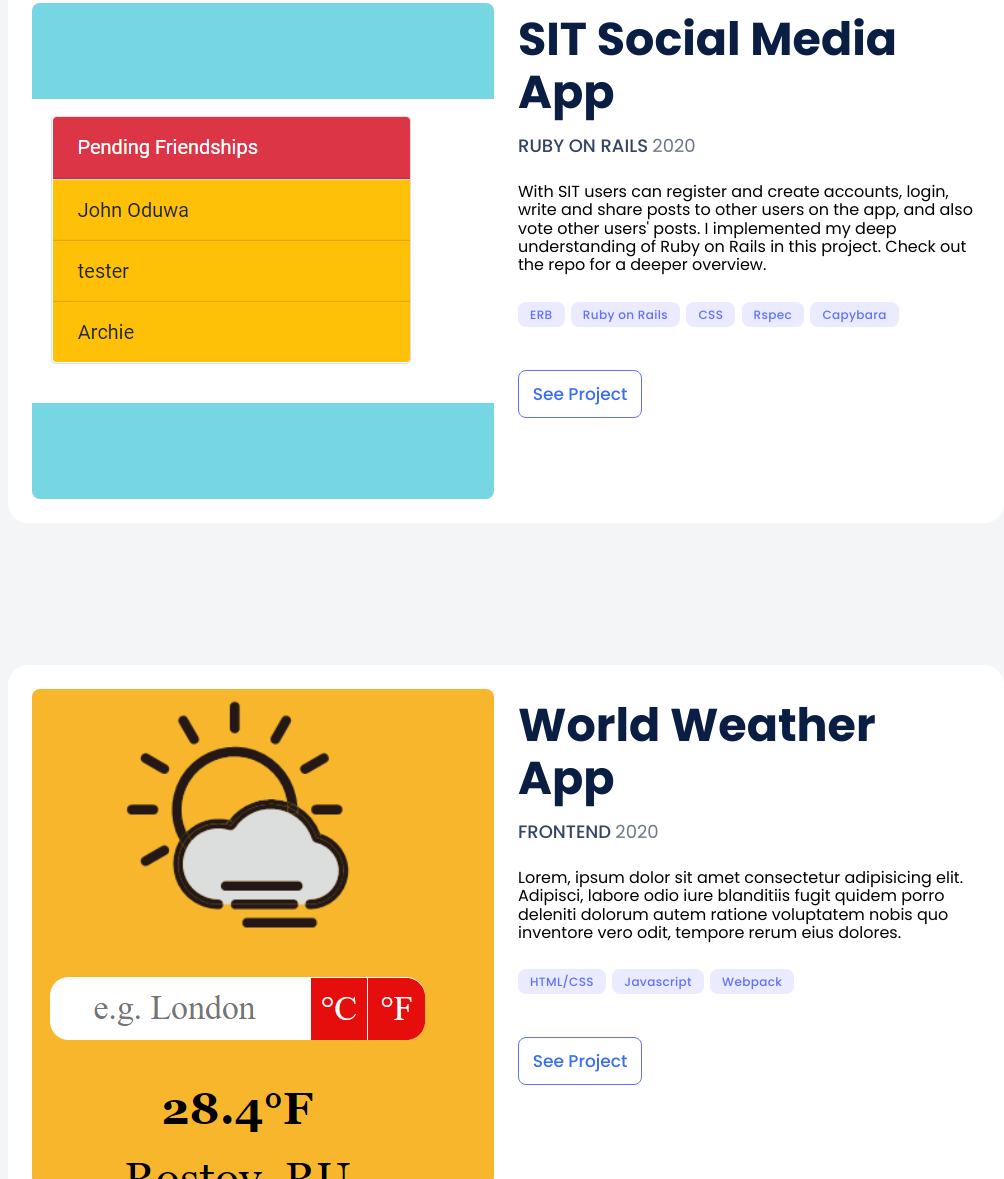
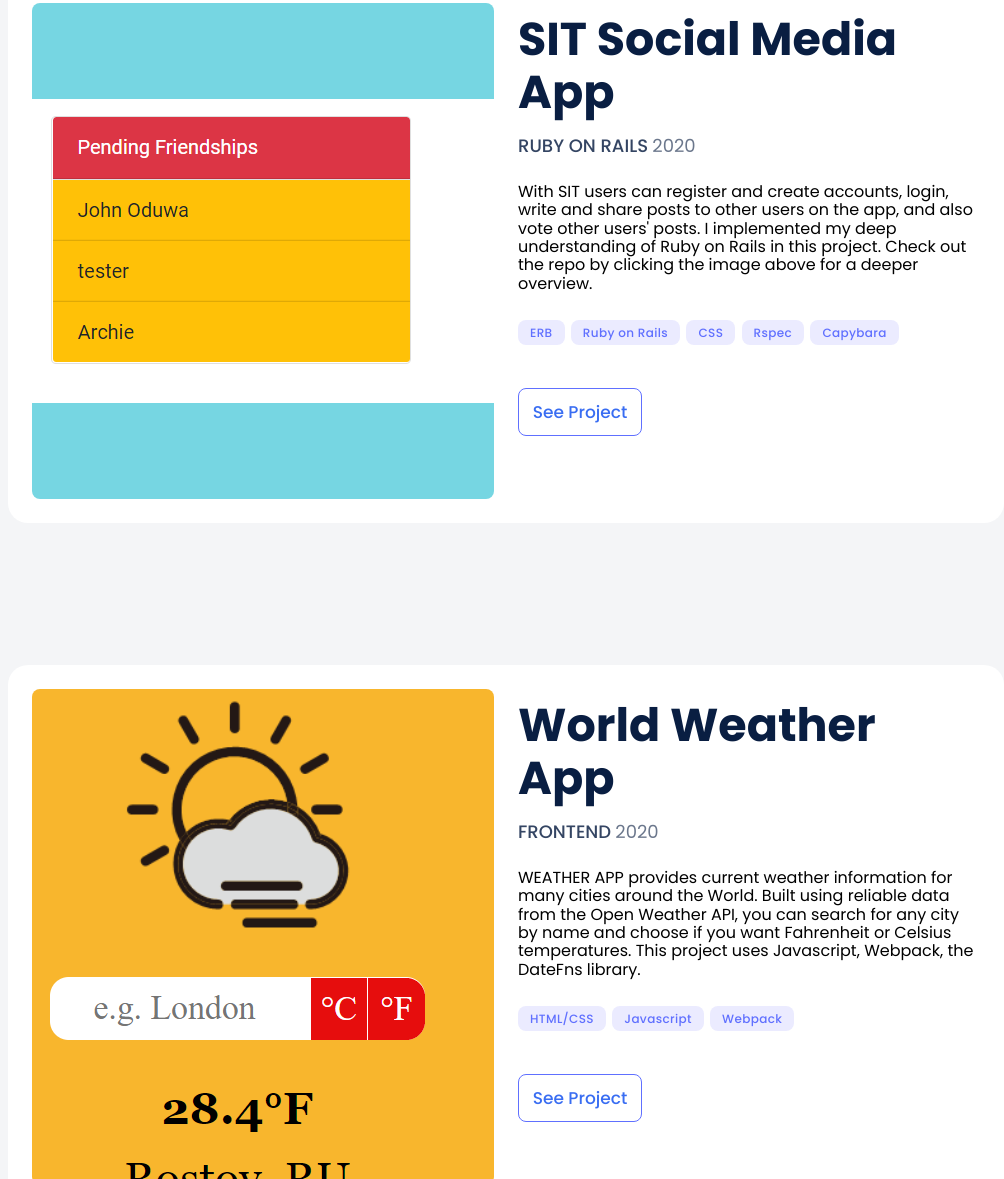
Before and after one commit to SmithVyne/my_portfolio_site, a website built with webpack: page docs/index.html in a window 1280 px wide. Shown: the part 1649-2828 px from the top of the page, without its empty margins (134-1138 px from the left). Built offline with nearby package versions, Linux system fonts and the light colour scheme.

Commit message:
fix typo error

```diff
--- a/docs/index.html
+++ b/docs/index.html
@@ -60,7 +60,7 @@
           <span class="proj-date">2020</span>
         </p>
         <p class="desc-text">
-          Who wouldn't want to know how games are made? I gave Phaser JS library a shot, and came up with this idea. I submitted it as my Javascript Capstone project at Microverse. Check it out
+          Who wouldn't want to know how games are made? I gave the Phaser JS library a shot, and came up with this idea. I submitted it as my Javascript Capstone project at Microverse. Check it out
         </p>
 
         <div class="dev-stack">
@@ -87,7 +87,7 @@
         </p>
         <p class="desc-text">
           With SIT users can register and create accounts, login, write and share posts to other users on the app, and also vote other users' posts. I implemented my deep understanding of Ruby on Rails in this project.
-          Check out the repo for a deeper overview.
+          Check out the repo by clicking the image above for a deeper overview.
         </p>
 
         <div class="dev-stack">
@@ -112,7 +112,7 @@
           <span class="proj-date">2020</span>
         </p>
         <p class="desc-text">
-          Lorem, ipsum dolor sit amet consectetur adipisicing elit. Adipisci, labore odio iure blanditiis fugit quidem porro deleniti dolorum autem ratione voluptatem nobis quo inventore vero odit, tempore rerum eius dolores.
+          WEATHER APP provides current weather information for many cities around the World. Built using reliable data from the Open Weather API, you can search for any city by name and choose if you want Fahrenheit or Celsius temperatures. This project uses Javascript, Webpack, the DateFns library.
         </p>
 
         <div class="dev-stack">
```
